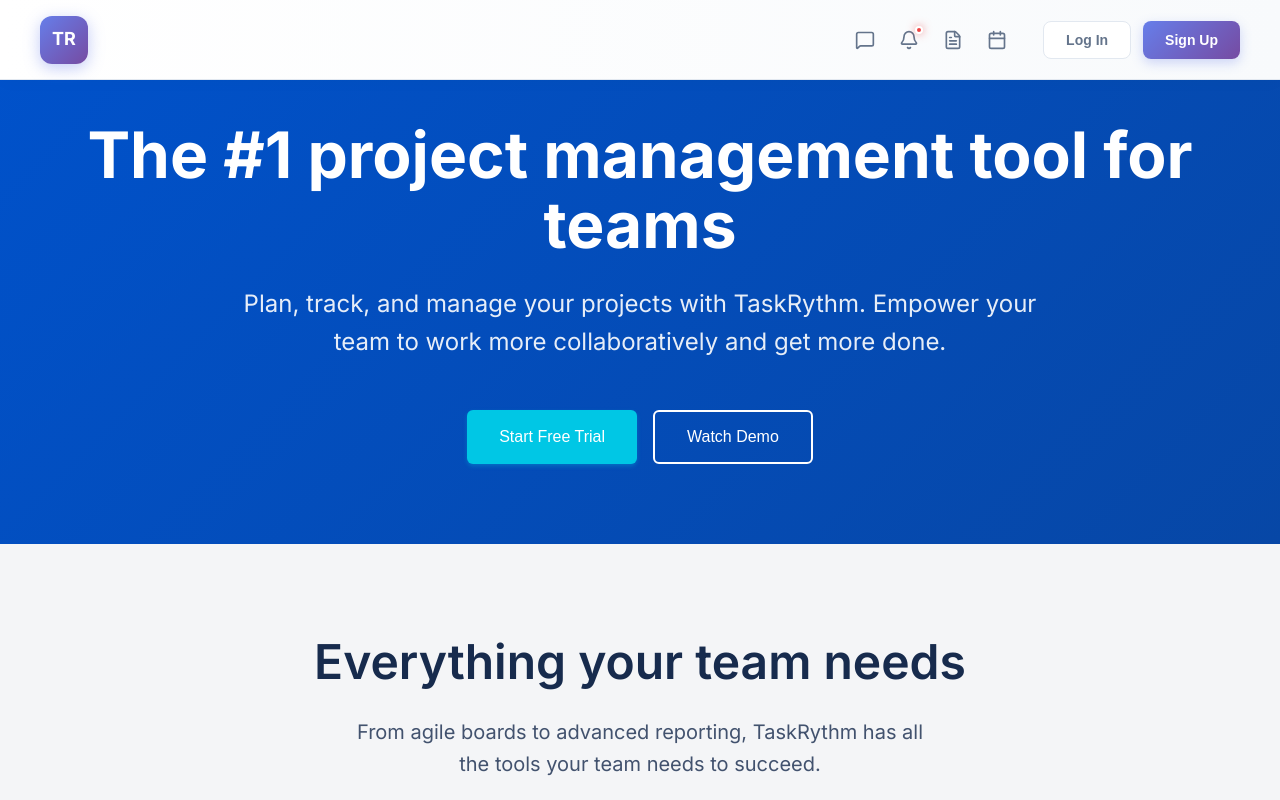
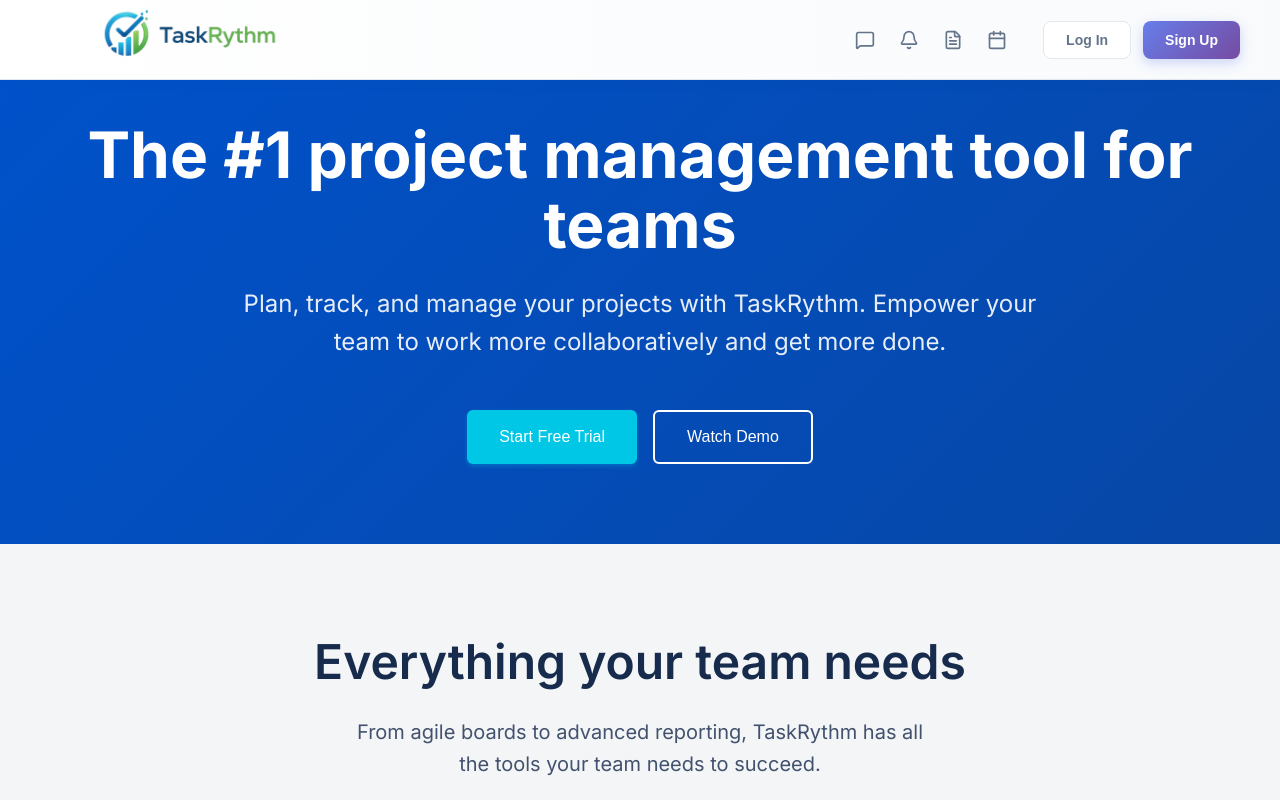
Before and after one commit to TaskRythm/taskRythm, a Next.js app: page / in a window 1280 px wide. Shown: the top 800 px of the page. Built offline with nearby package versions, Linux system fonts and the light colour scheme; no server answers.

Commit message:
Add TaskRythm logo to Navigation component and adjust styling

```diff
--- a/src/components/Navigation.tsx
+++ b/src/components/Navigation.tsx
@@ -150,20 +150,13 @@
         backgroundColor: 'rgba(255, 255, 255, 0.95)',
         boxShadow: '0 4px 16px rgba(0,0,0,0.02)'
       }}>
-        {/* Left: TR Logo */}
+        {/* Left: TaskRythm Logo */}
         <Link href="/" style={{ textDecoration: 'none' }}>
           <div style={{
-            width: '48px',
-            height: '48px',
-            background: 'linear-gradient(135deg, #667eea 0%, #764ba2 100%)',
-            borderRadius: '12px',
+            height: '200px',
             display: 'flex',
             alignItems: 'center',
             justifyContent: 'center',
-            color: 'white',
-            fontWeight: '800',
-            fontSize: '18px',
-            boxShadow: '0 4px 16px rgba(102, 126, 234, 0.4)',
             transition: 'all 0.3s ease',
             cursor: 'pointer'
           }}
@@ -173,7 +166,15 @@
           onMouseLeave={(e) => {
             e.currentTarget.style.transform = 'scale(1)';
           }}>
-            TR
+            <img
+              src="/taskrythmlogo.png"
+              alt="TaskRythm Logo"
+              style={{
+                height: '200px',
+                width: 'auto',
+                objectFit: 'contain'
+              }}
+            />
           </div>
         </Link>
 
@@ -228,17 +229,6 @@
               title="Notifications"
             >
               <Bell size={20} color="#64748b" />
-              <span style={{
-                position: 'absolute',
-                top: 4,
-                right: 4,
-                width: '8px',
-                height: '8px',
-                background: '#ef4444',
-                borderRadius: '50%',
-                border: '2px solid white',
-                boxShadow: '0 0 8px rgba(239, 68, 68, 0.6)'
-              }}></span>
             </button>
             <Link href="/report" style={{ textDecoration: 'none' }}>
               <button
```
Also changed, not shown: public/taskrythmlogo.png (added).
